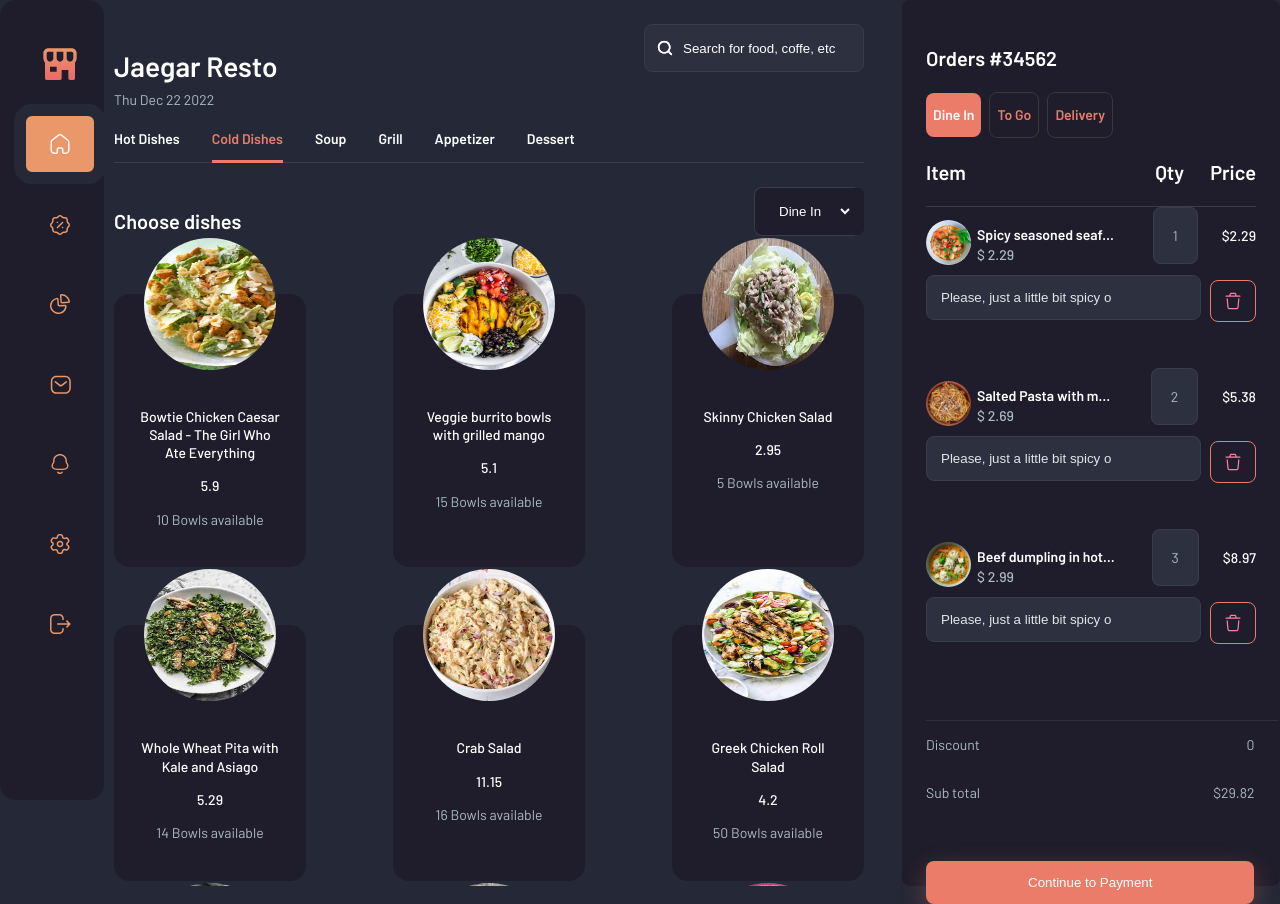
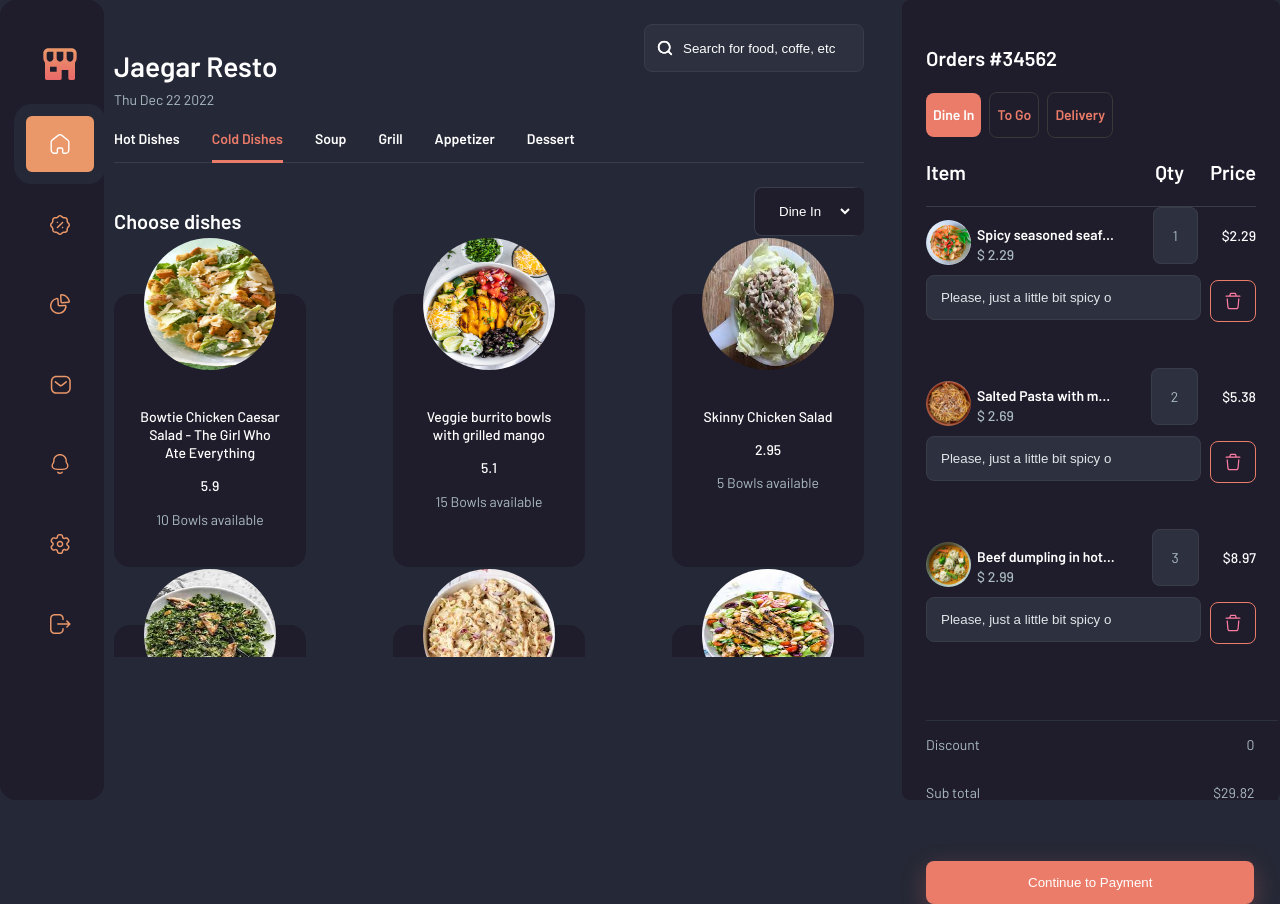
Before and after one commit to rashidbek-xoldarov/food-poos-team, a React (Create React App) app: page /home/cold in a window 1280 px wide. Shown: the top 904 px of the page. Built offline with nearby package versions, Linux system fonts and the light colour scheme.

Commit message:
Bugs fixed

```diff
--- a/src/components/Muhammadbek's/Foods/Foods.scss
+++ b/src/components/Muhammadbek's/Foods/Foods.scss
@@ -2,7 +2,7 @@
 
 .food_box {
     width: 100%;
-    height: 699px;
+    height: 470px;
     overflow-y: scroll;
 }
 
--- a/src/components/Muhammadbek's/UI/PaymentModal.scss
+++ b/src/components/Muhammadbek's/UI/PaymentModal.scss
@@ -198,7 +198,8 @@ input::placeholder {
     color: #EA7C69;
     background: #1F1D2B;
     border-radius: 8px;
-    border: 1px solid #EA7C69
+    border: 1px solid #EA7C69;
+    cursor: pointer;
 }
 
 .payment_check {
@@ -210,7 +211,8 @@ input::placeholder {
     color: #fff;
     box-shadow: 0px 8px 24px rgba(234, 124, 105, 0.4);
     border-radius: 8px;
-    border: 1px solid #EA7C69
+    border: 1px solid #EA7C69;
+    cursor: pointer;
 
 }
 
```
